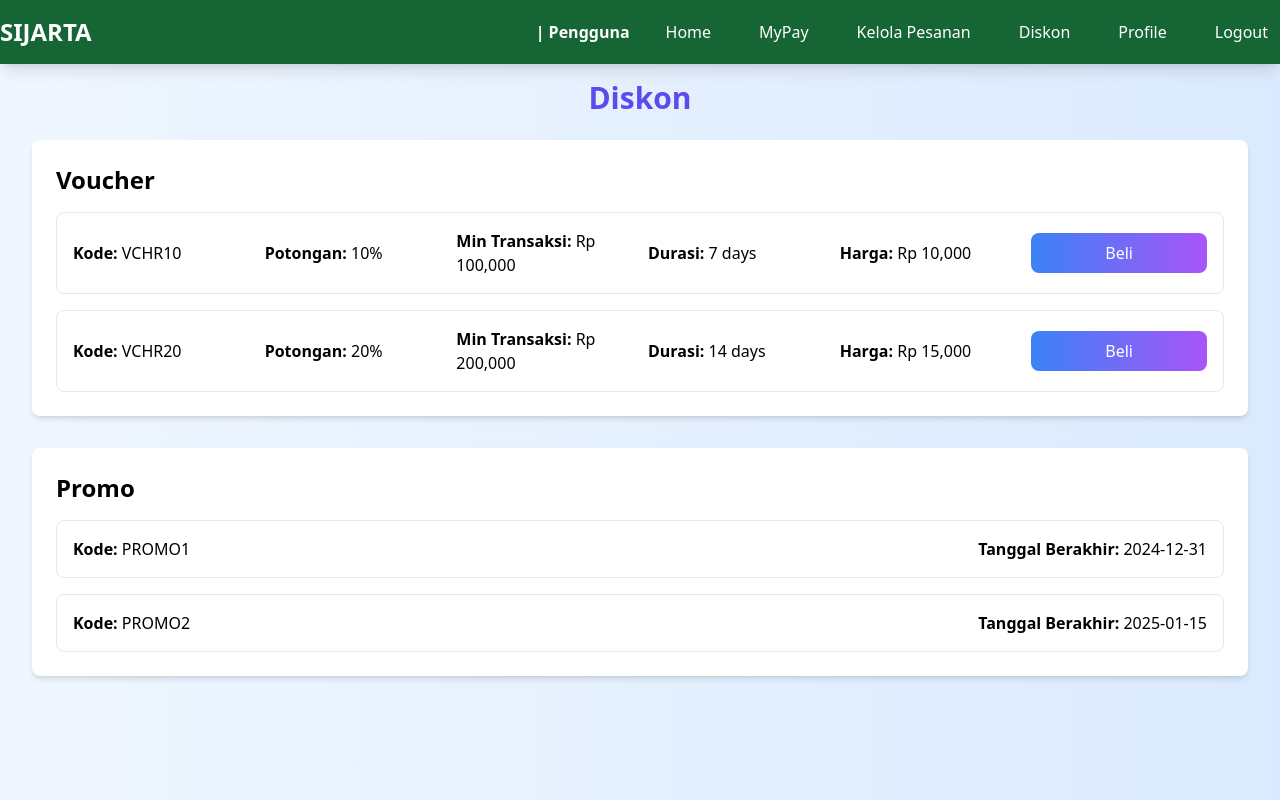
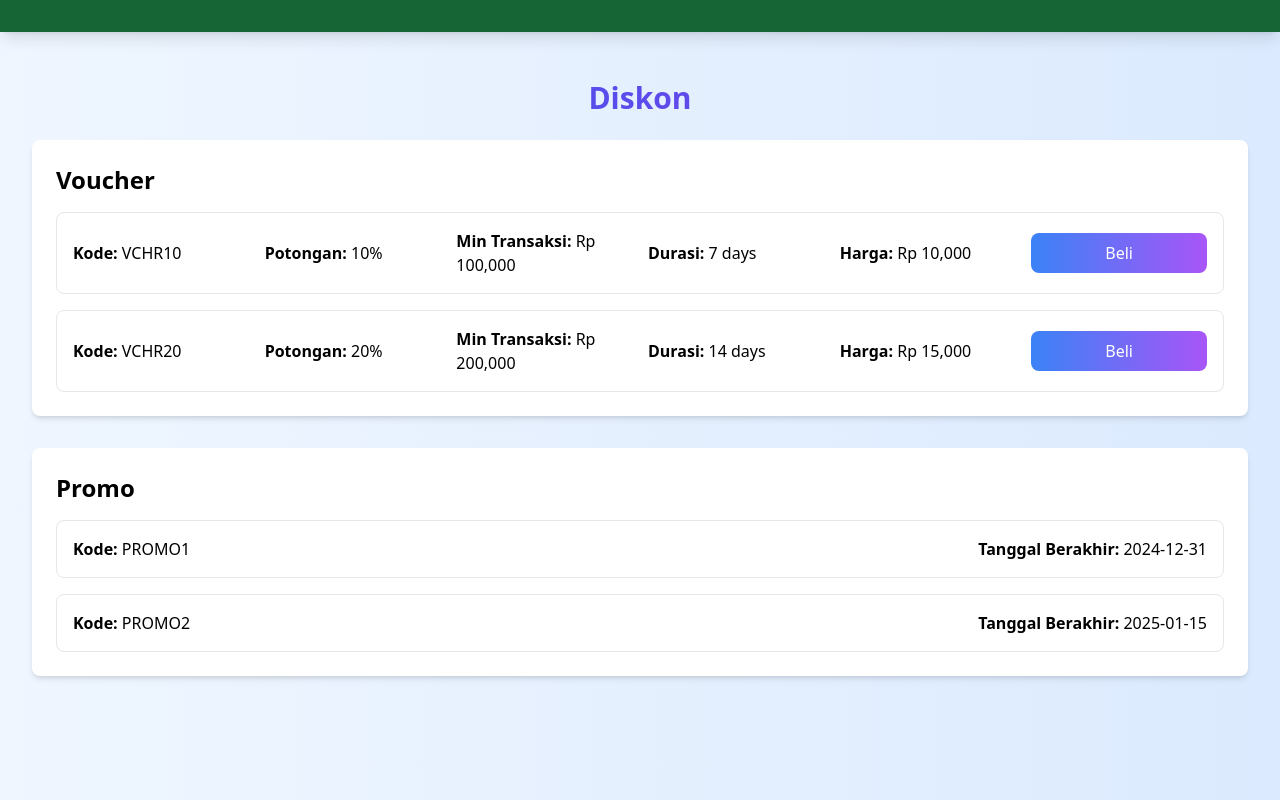
Before and after one commit to absolutepraya/sijarta-fe, a React (Vite) app: page /discounts in a window 1280 px wide. Built offline with nearby package versions, Linux system fonts and the light colour scheme.

Commit message:
logout functionality done

```diff
--- a/src/components/NavBar.jsx
+++ b/src/components/NavBar.jsx
@@ -3,24 +3,23 @@ import axios from 'axios';
 
 export default function NavBar({ isLoggedIn }) {
 	const [isPekerjaanOpen, setIsPekerjaanOpen] = useState(false);
-	const [nama, setNama] = useState(sessionStorage.getItem('nama'));
-	const [role, setRole] = useState('Pengguna'); // Karena belum ada cara dapetin role
+
+	const nama = sessionStorage.getItem('nama');
+	const role = sessionStorage.getItem('role');
 
 	const togglePekerjaan = () => {
 		setIsPekerjaanOpen(!isPekerjaanOpen);
 	};
 
+	const handleLogOut = () => {
+		sessionStorage.clear();
+		window.location.href = '/login';
+	};
+
 	return (
-		<nav className="fixed left-0 top-0 w-full bg-green-800 shadow-lg !z-[100]">
+		<nav className="fixed left-0 top-0 !z-[100] w-full text-nowrap bg-green-800 shadow-lg">
 			<div className="container mx-auto">
-				<div className="flex items-center justify-between py-4">
-					{/* Brand */}
-					<a
-						href="/"
-						className="text-2xl font-bold text-white"
-					>
-						SIJARTA
-					</a>
+				<div className="flex items-center justify-center py-4">
 					{/* Navbar Links */}
 					<ul className="flex items-center space-x-6 text-white">
 						{!isLoggedIn ? (
@@ -43,13 +42,13 @@ export default function NavBar({ isLoggedIn }) {
 									</a>
 								</li>
 							</>
-						) : role === 'Pengguna' ? (
-							// Navbar for Pengguna
+						) : role === 'pelanggan' ? (
+							// Navbar for pelanggan
 							<>
 								<li>
-									<span className="font-semibold">
-										{nama} | {role}
-									</span>
+									<p className="font-bold">
+										🧑🏼 {nama} | {role.toUpperCase()}
+									</p>
 								</li>
 								<li>
 									<a
@@ -92,21 +91,21 @@ export default function NavBar({ isLoggedIn }) {
 									</a>
 								</li>
 								<li>
-									<a
-										href="/logout"
+									<button
 										className="rounded px-3 py-2 hover:bg-green-700"
+										onClick={handleLogOut}
 									>
 										Logout
-									</a>
+									</button>
 								</li>
 							</>
-						) : role === 'Pekerja' ? (
-							// Navbar for Pekerja
+						) : role === 'pekerja' ? (
+							// Navbar for pekerja
 							<>
 								<li>
-									<span className="flex flex-col items-start justify-center font-semibold">
-										{nama} | {role}
-									</span>
+									<p className="font-bold">
+										🧑🏼 {nama} | {role.toUpperCase()}
+									</p>
 								</li>
 								<li>
 									<a
@@ -188,12 +187,12 @@ export default function NavBar({ isLoggedIn }) {
 									</a>
 								</li>
 								<li>
-									<a
-										href="/logout"
+									<button
 										className="rounded px-3 py-2 hover:bg-green-700"
+										onClick={handleLogOut}
 									>
 										Logout
-									</a>
+									</button>
 								</li>
 							</>
 						) : null}
```
